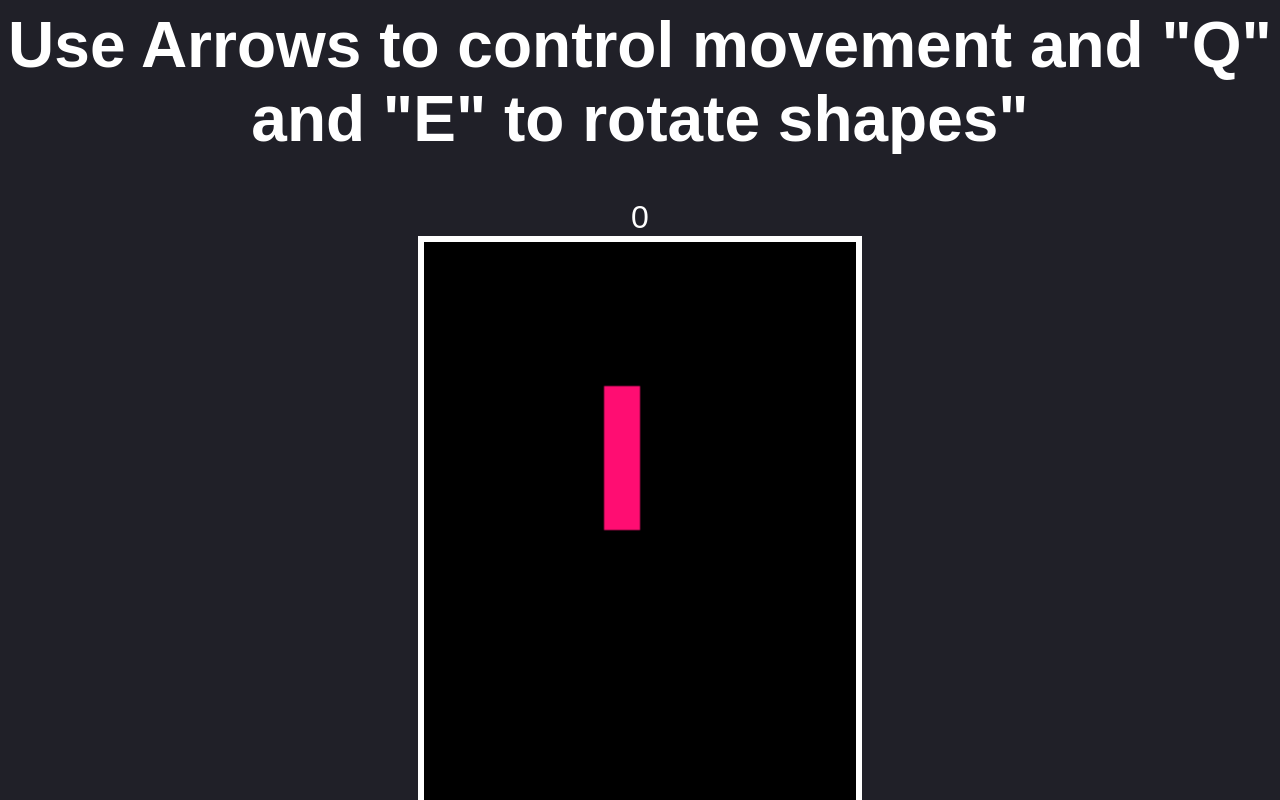
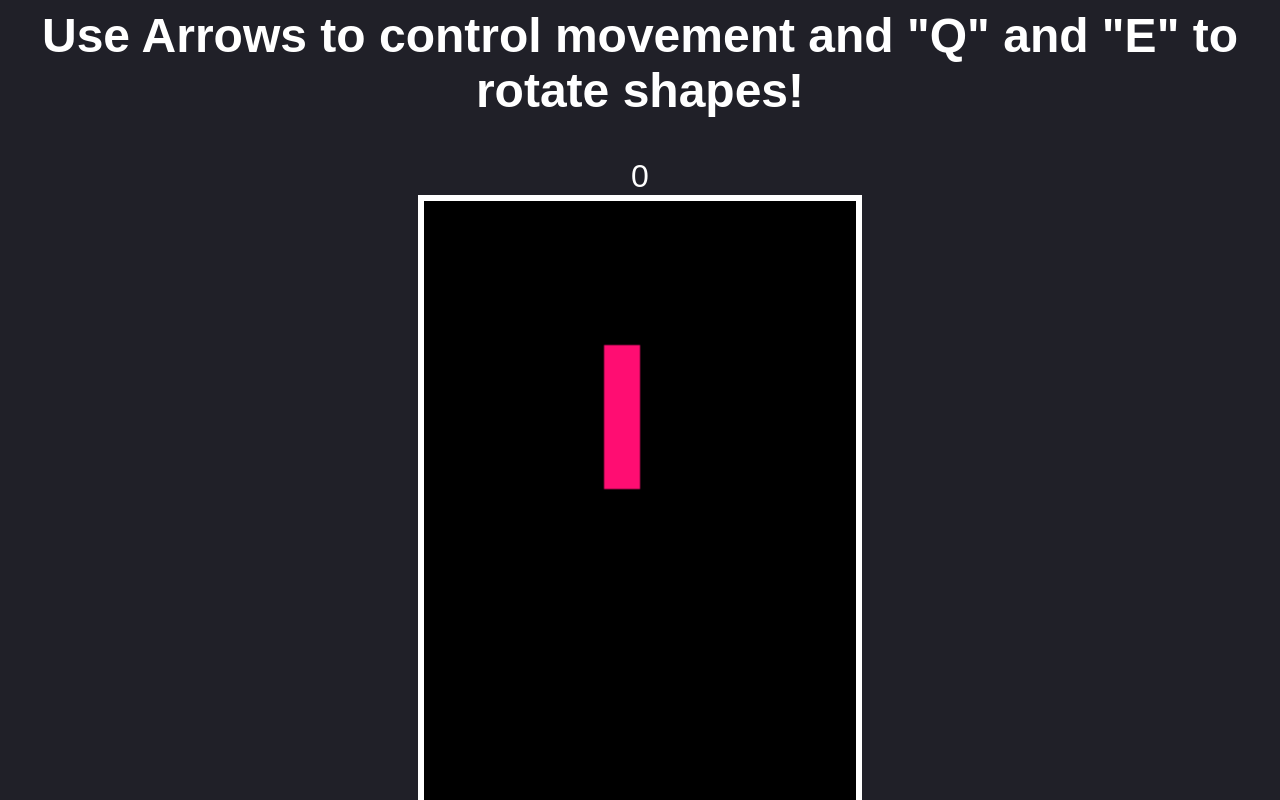
Before and after one commit to ArsenAkop/JSTetris, a plain HTML site: page index.html in a window 1280 px wide. Shown: the top 800 px of the page. Drawn offline with Linux system fonts and the light colour scheme.

Commit message:
Update index.html

```diff
--- a/index.html
+++ b/index.html
@@ -16,7 +16,7 @@
     </style>
 </head>
 <body>
-    <h1> Use Arrows to control movement and "Q" and "E" to rotate shapes"</h1>
+    <h2> Use Arrows to control movement and "Q" and "E" to rotate shapes!</h2>
     <div id="score"></div>
     <canvas id="tetris" width="240" height="400" />
     <script src="tetris.js"></script>
```
